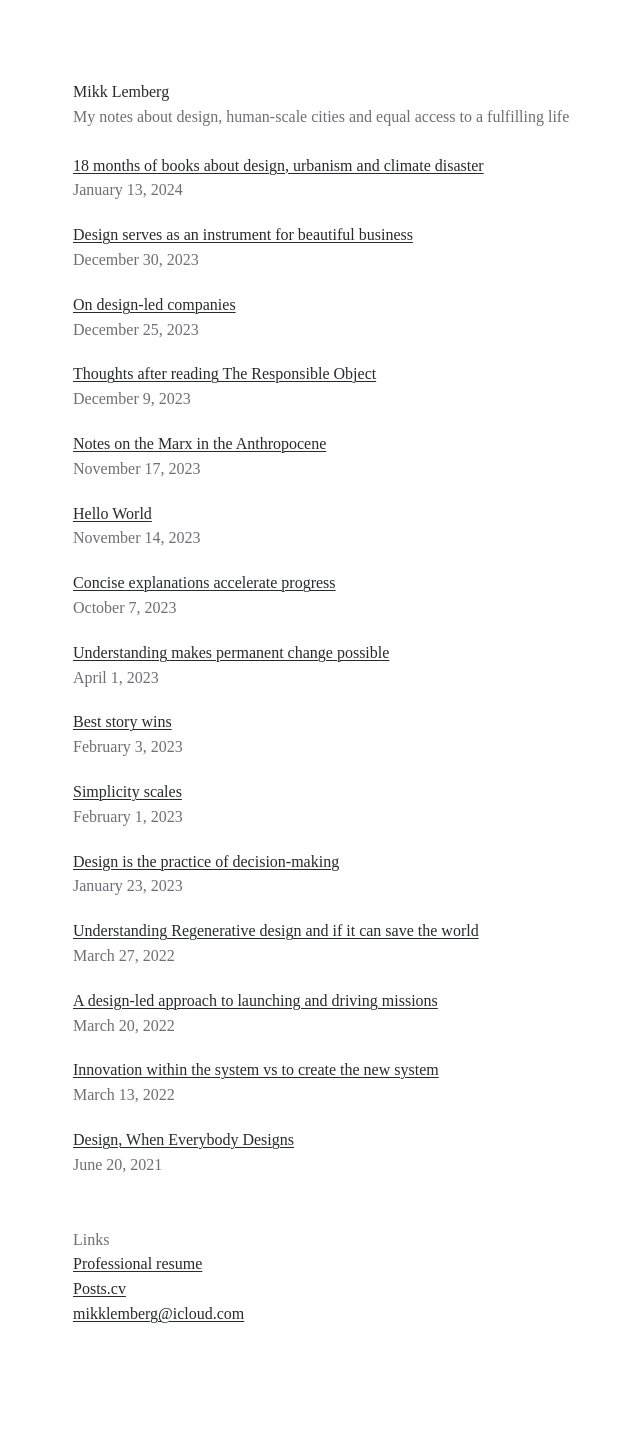
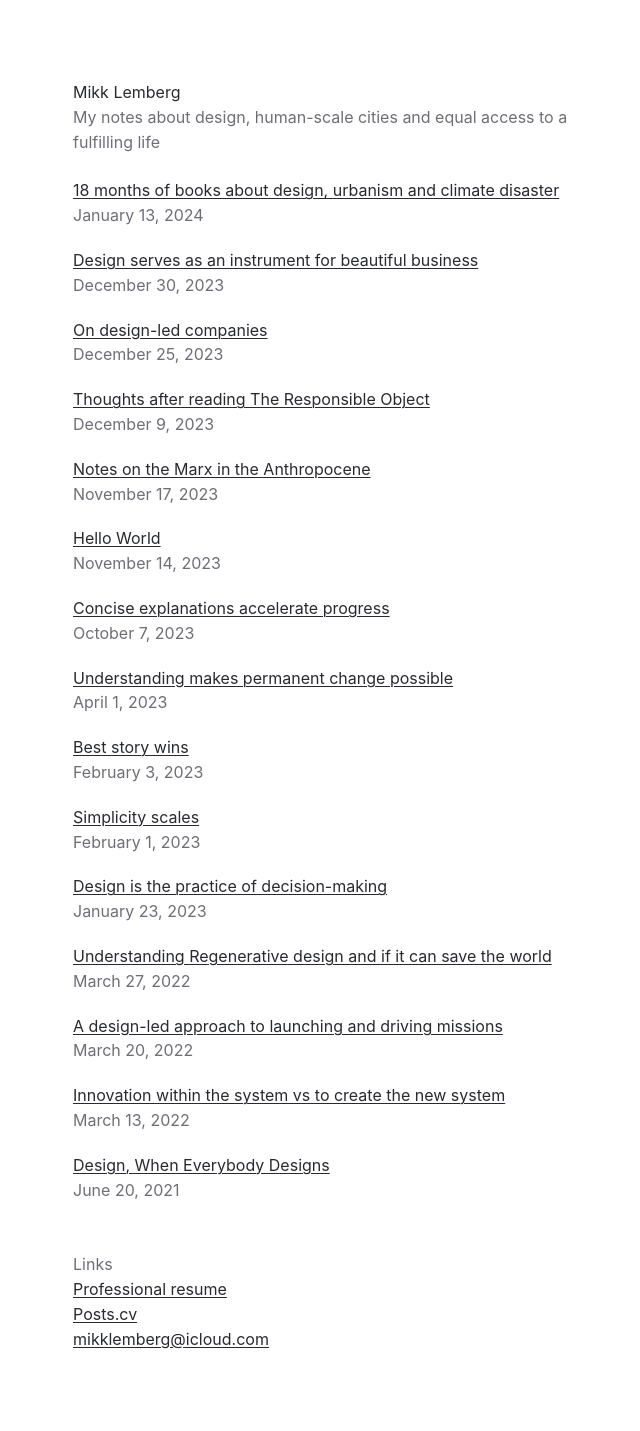
Before and after one commit to mikklemberg/My-personal-notes, a Jekyll site: the page built from README.md, in a window 1280 px wide. Shown: the whole page, without its empty margins (295-935 px from the left). Built offline with Jekyll 4.4.1, drawn with Linux system fonts in a browser that asks for light colours; our own code applies the rules of GitHub Pages for plain Markdown files; before the commit the page ends 1407 px from its top, so only the background shows below that.

Commit message:
Update style.css

```diff
--- a/assets/css/style.css
+++ b/assets/css/style.css
@@ -6,7 +6,7 @@
 }
 
 html {
-    font-family: "system-ui, sans-serif;
+    font-family: -apple-system, BlinkMacSystemFont, sans-serif;
     font-weight: 400;
     font-size: 1rem;
     line-height: 1.55rem;
```
